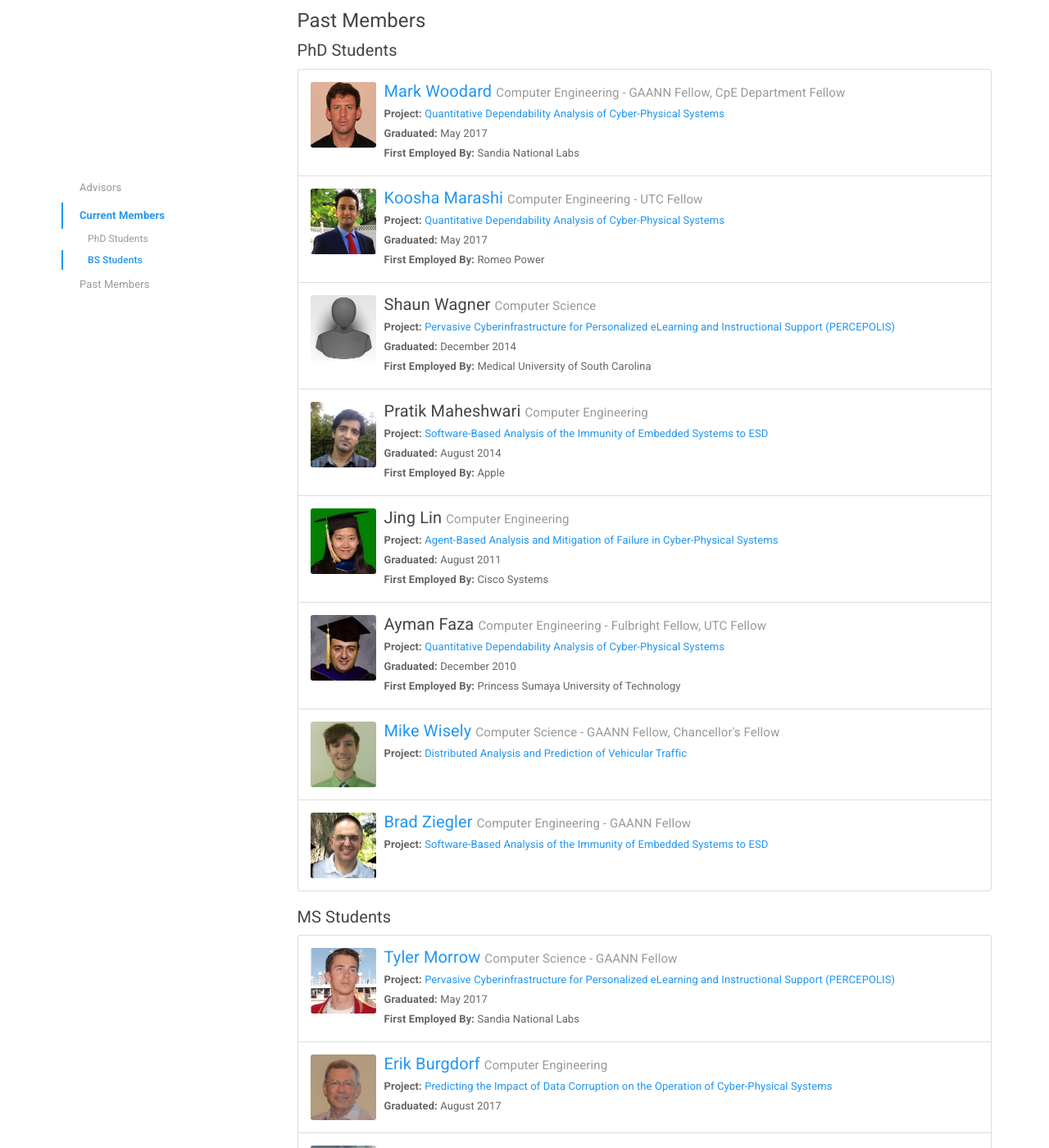
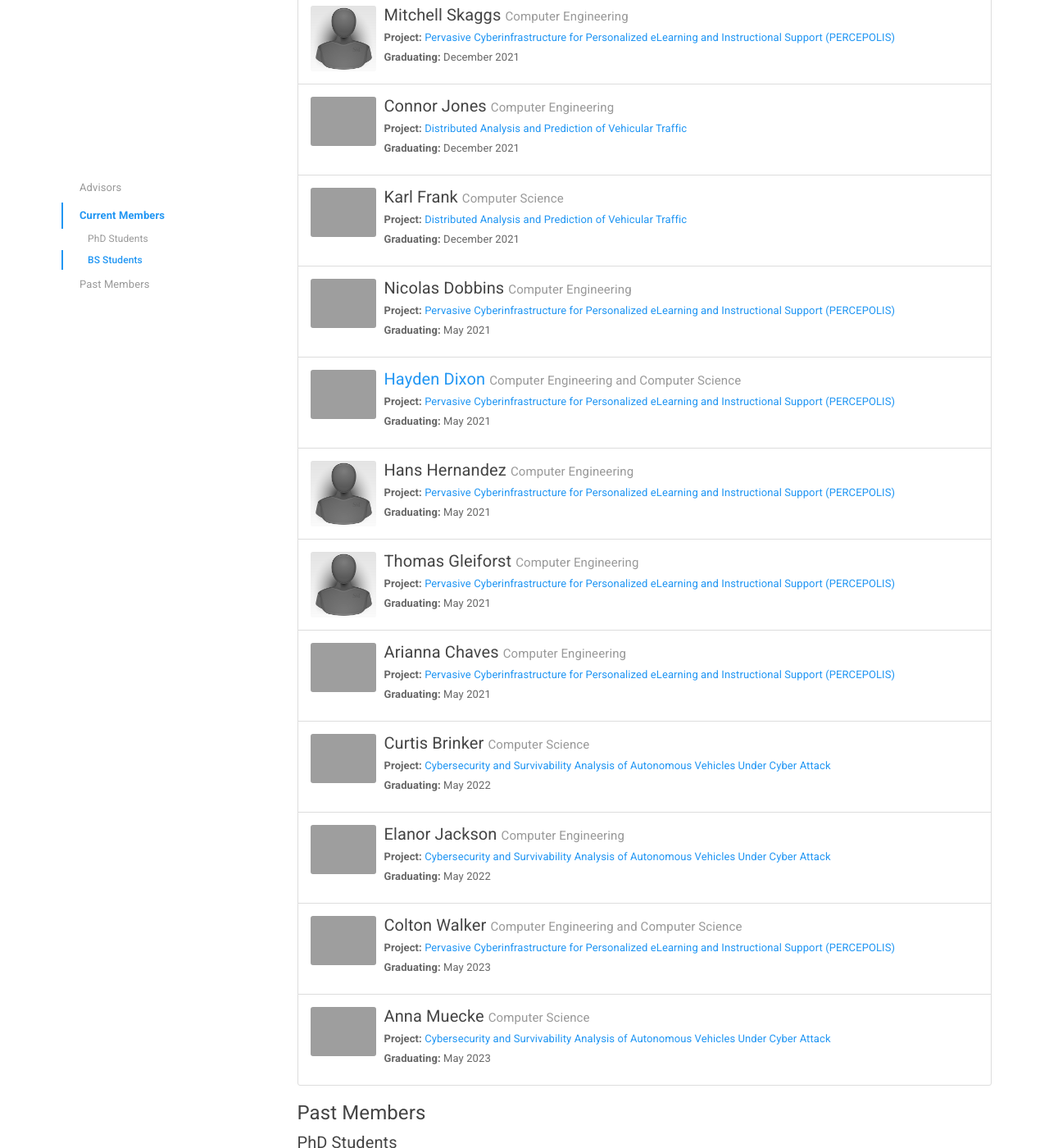
Before and after one commit to sendecomp/sendecomp-website, a Jekyll site: the page built from people.html, in a window 1280 px wide and 1400 px high, scrolled down 1064 px. Shown: the whole window at 82% size. Built offline with Jekyll 4.4.1, drawn with Linux system fonts in a browser that asks for light colours; grey boxes are pictures that could not be loaded.

Commit message:
Updated members and projects
Added all new members and updated projects

```diff
--- a/_data/members.yml
+++ b/_data/members.yml
@@ -9,7 +9,7 @@
 #     The attributes available for STUDENT MEMBER records are as follows:
 #         name        The full name of the member
 #         major       The name of their major,
-#                         e.g., Computer Engineerin
+#                         e.g., Computer Engineering
 #         degree      Enter "BS", "MS", "PhD", or "Postdoc" only*
 #         status      Enter "Active" or "Alumni" only*
 #         grad        The year and month the member graduates
@@ -53,15 +53,128 @@
   website: http://hurson.weebly.com/
   photo: Hurson.jpg
 
+- name: Nicolas Dobbins
+  major: Computer Engineering
+  degree: BS
+  status: Active
+  grad: May 2021
+  photo: Dobbins.jpg
+  project: |
+    Pervasive Cyberinfrastructure for Personalized eLearning and Instructional
+    Support (PERCEPOLIS)
+
 - name: Sanfan Liu
   major: Computer Engineering
   degree: BS
   status: Active
-  grad: May 2021
+  grad: December 2021
   photo: Liu.jpg
   project: |
     Pervasive Cyberinfrastructure for Personalized eLearning and Instructional
     Support (PERCEPOLIS)
+
+- name: Hayden Dixon
+  major: Computer Engineering and Computer Science
+  degree: BS
+  status: Active
+  grad: May 2021
+  photo: Dixon.jpg
+  project: |
+    Pervasive Cyberinfrastructure for Personalized eLearning and Instructional
+    Support (PERCEPOLIS)
+  website: https://sites.google.com/umsystem.edu/haydentdixon/home
+
+- name: Mitchell Skaggs
+  major: Computer Engineering
+  degree: BS
+  status: Active
+  grad: December 2021
+  project: |
+    Pervasive Cyberinfrastructure for Personalized eLearning and Instructional
+    Support (PERCEPOLIS)
+
+- name: Hans Hernandez
+  major: Computer Engineering
+  degree: BS
+  status: Active
+  grad: May 2021
+  project: |
+    Pervasive Cyberinfrastructure for Personalized eLearning and Instructional
+    Support (PERCEPOLIS)
+
+- name: Thomas Gleiforst
+  major: Computer Engineering
+  degree: BS
+  status: Active
+  grad: May 2021
+  project: |
+    Pervasive Cyberinfrastructure for Personalized eLearning and Instructional
+    Support (PERCEPOLIS)
+
+- name: Colton Walker
+  major: Computer Engineering and Computer Science
+  degree: BS
+  status: Active
+  grad: May 2023
+  photo: Walker.jpg
+  project: |
+    Pervasive Cyberinfrastructure for Personalized eLearning and Instructional
+    Support (PERCEPOLIS)
+
+- name: Arianna Chaves
+  major: Computer Engineering
+  degree: BS
+  status: Active
+  grad: May 2021
+  photo: Chaves.jpg
+  project: |
+    Pervasive Cyberinfrastructure for Personalized eLearning and Instructional
+    Support (PERCEPOLIS)
+
+- name: Connor Jones
+  major: Computer Engineering
+  degree: BS
+  status: Active
+  grad: December 2021
+  photo: Jones.jpg
+  project: |
+    Distributed Analysis and Prediction of Vehicular Traffic
+
+- name: Karl Frank
+  major: Computer Science
+  degree: BS
+  status: Active
+  grad: December 2021
+  photo: Frank.jpg
+  project: |
+    Distributed Analysis and Prediction of Vehicular Traffic
+
+- name: Curtis Brinker
+  major: Computer Science
+  degree: BS
+  status: Active
+  grad: May 2022
+  photo: Brinker.jpg
+  project: |
+    Cybersecurity and Survivability Analysis of Autonomous Vehicles Under Cyber Attack
+
+- name: Elanor Jackson
+  major: Computer Engineering
+  degree: BS
+  status: Active
+  grad: May 2022
+  photo: Jackson.jpg
+  project: |
+    Cybersecurity and Survivability Analysis of Autonomous Vehicles Under Cyber Attack
+
+- name: Anna Muecke
+  major: Computer Science
+  degree: BS
+  status: Active
+  grad: May 2023
+  photo: Muecke.jpg
+  project: |
+    Cybersecurity and Survivability Analysis of Autonomous Vehicles Under Cyber Attack
 
 - name: Brad Ziegler
   major: Computer Engineering - GAANN Fellow
--- a/_data/projects.yml
+++ b/_data/projects.yml
@@ -111,6 +111,14 @@
   area: per
   photo: percepolis.jpg
   members:
+    - name: Nic Dobbins
+    - name: Sanfan Liu
+    - name: Mitchell Skaggs
+    - name: Hayden Dixon
+    - name: Hans Hernandez
+    - name: Thomas Gleiforst
+    - name: Colton Walker
+    - name: Arianna Chaves
     - name: Dr. Ali Hurson
     - name: Dr. Sahra Sedigh Sarvestani
   inactive-members:
@@ -139,6 +147,8 @@
   area: per
   photo: traffic.png
   members:
+    - name: Connor Jones
+    - name: Karl Frank
     - name: Dr. Ali Hurson
     - name: Dr. Sahra Sedigh Sarvestani
   inactive-members:
@@ -387,3 +397,14 @@
     - name: Dr. Sahra Sedigh Sarvestani
   sponsors:
     - name: Intelligent Systems Center
+
+- name: Cybersecurity and Survivability Analysis of Autonomous Vehicles Under Cyber Attack
+  desc: >
+  status: Active
+  area: cpci
+  photo:
+  members:
+    - name: Curtis Brinker
+    - name: Elanor Jackson
+    - name: Anna Muecke
+    - name: Dr. Sahra Sedigh Sarvestani
```
